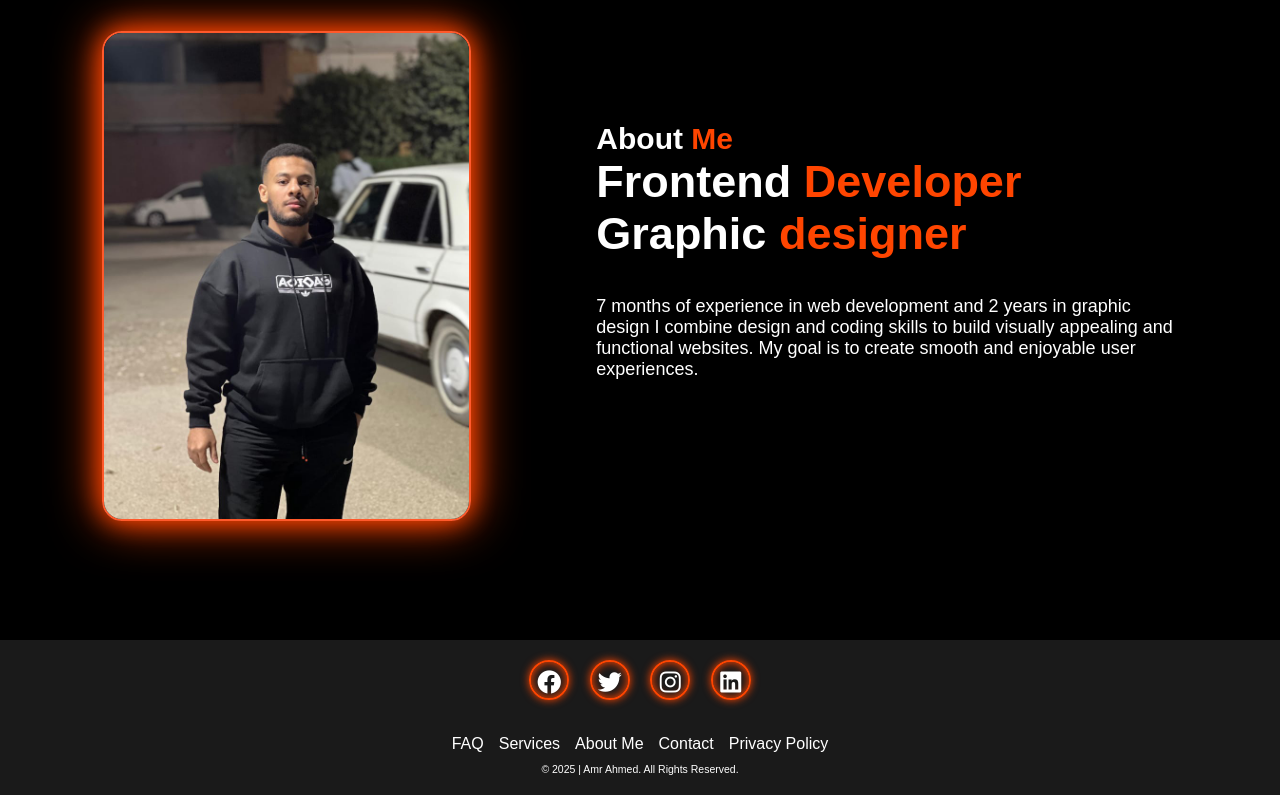
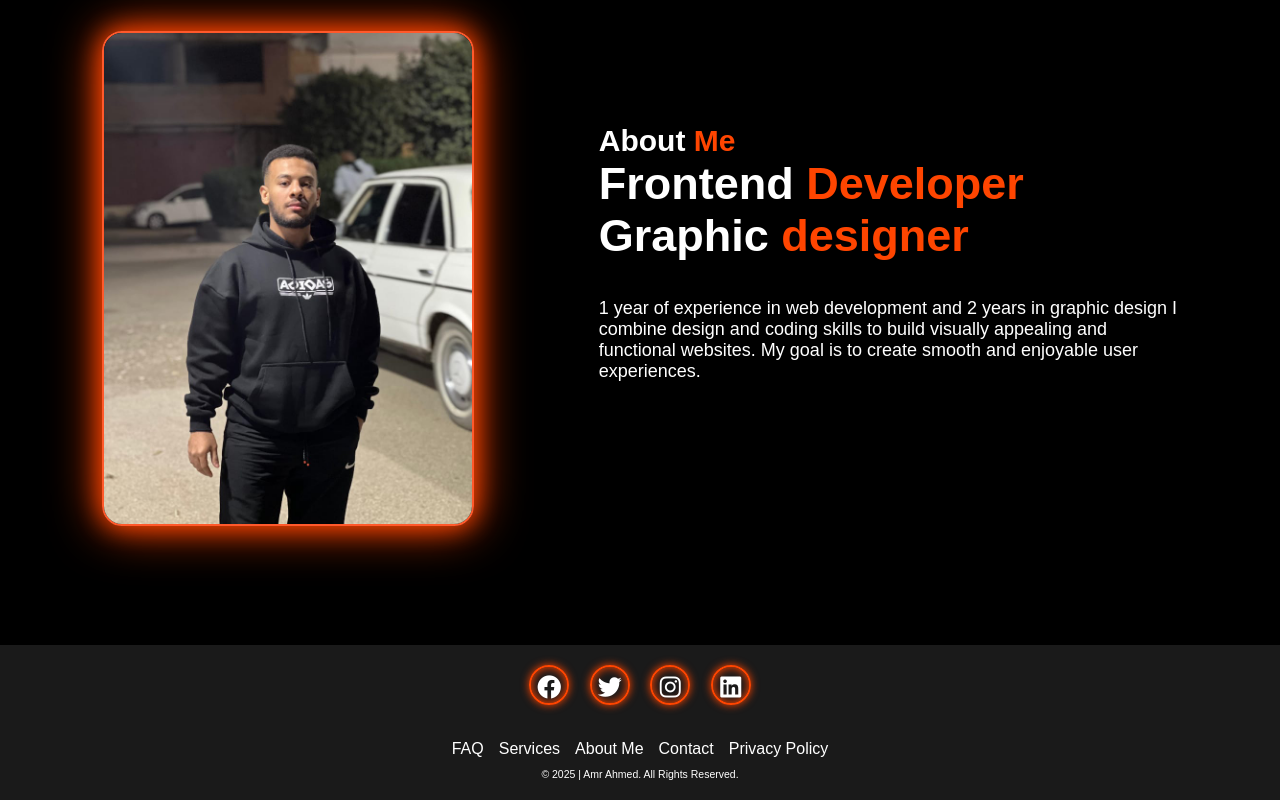
Before and after one commit to AmrAhmed7/portfolio, a plain HTML site: page index.html in a window 1280 px wide. Shown: the part 884-1684 px from the top of the page. Drawn offline with nearby package versions, Linux system fonts and the light colour scheme.

Commit message:
Update index.html

```diff
--- a/index.html
+++ b/index.html
@@ -53,7 +53,7 @@
                 About <span>Me</span></h2>
             <h3>Frontend <span>Developer</span> <br> Graphic <span>designer</span></h3>
             <p>
-                7 months of experience in web development
+                1 year of experience in web development
                 and 2 years in graphic design
                 I combine design and coding skills to build visually appealing and functional websites.
                 My goal is to create smooth and enjoyable user
```
